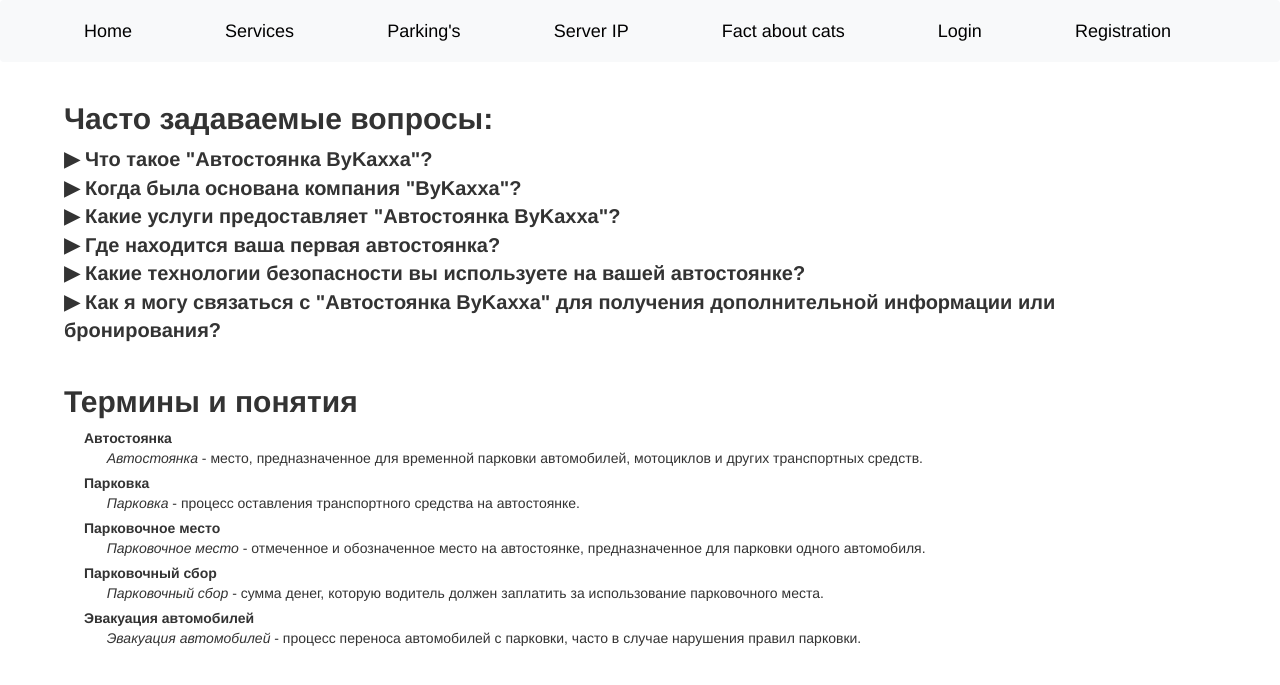
After one commit to Kaxxa27/Django-AutoParking, a Django app: page /myparking/faq/ in a window 1280 px wide. The commit adds this page. Shown: the top 685 px of the page. Run offline with Django 4.2, Linux system fonts and the light colour scheme; some libraries are stand-ins or nearby versions.

Commit message:
Added FAQ and vocabulary.

```diff
--- /dev/null
+++ b/myparking/static/myparking/css/dropdown.css
@@ -0,0 +1,39 @@
+
+/* Dropdown Button */
+.dropbtn {
+  background-color: inherit;
+  color: black;
+  padding: 16px;
+  font-size: 16px;
+  border: none;
+}
+
+/* The container <div> - needed to position the dropdown content */
+.dropdown {
+  position: relative;
+  display: inline-block;
+}
+
+/* Dropdown Content (Hidden by Default) */
+.dropdown-content {
+  display: none;
+  margin-top: 40%; /* Для того, чтобы работало с navbar-rand из bootsrap*/
+  position: absolute;
+  background-color: white;
+  min-width: 160px;
+  box-shadow: 0px 8px 16px 0px rgba(0,0,0,0.2);
+  z-index: 1;
+}
+
+/* Links inside the dropdown */
+.dropdown-content a {
+  color: black;
+  background: inherit;
+  padding: 12px 16px;
+  text-decoration: none;
+  display: block;
+}
+
+
+/* Show the dropdown menu on hover */
+.dropdown:hover .dropdown-content {display: block;}
--- /dev/null
+++ b/myparking/static/myparking/css/faq.css
@@ -0,0 +1,11 @@
+details p {
+    font-style: italic;
+    padding-left: 40px;
+}
+
+.terms {
+    margin-top: 20px;
+}
+.terms dl dd {
+    margin-left: 2%;
+}
--- a/myparking/static/myparking/css/site_style.css
+++ b/myparking/static/myparking/css/site_style.css
@@ -15,6 +15,12 @@
 .my-align-center{
     display: flex;
     justify-content: center;
+    flex-direction: column;
+}
+
+.my-align-left{
+    display: flex;
+    justify-content: left;
     flex-direction: column;
 }
 
@@ -40,6 +46,26 @@
     font-weight: bold;
     font-size: 20px;
 }
+.text-italic{
+    font-style: italic;
+}
+
+.text-bold{
+     font-weight: bold;
+}
+
+.text-10{
+    font-size: 10px;
+}
+
+.text-20{
+    font-size: 20px;
+}
+
+.text-30{
+    font-size: 30px;
+}
+
 .text-align-center{
    text-align: center;
 }
--- a/myparking/templates/base_generic.html
+++ b/myparking/templates/base_generic.html
@@ -10,6 +10,7 @@
 
   {% load static %}
   <link rel="stylesheet" href="{% static 'myparking/css/site_style.css' %}">
+  <link rel="stylesheet" href="{% static 'myparking/css/dropdown.css' %}">
   <link rel="icon" href="{% static 'myparking/images/logo/bykaxxa_logo.png' %}" type="image/png">
   <link rel="stylesheet" href="https://maxcdn.bootstrapcdn.com/bootstrap/3.3.7/css/bootstrap.min.css">
   <script src="https://ajax.googleapis.com/ajax/libs/jquery/1.12.4/jquery.min.js"></script>
@@ -25,8 +26,17 @@
         <!--Main NavBar-->
         <nav class="navbar navbar-expand-xl navbar-light bg-light">
            <div class="container-fluid">
+
               <a class="navbar-brand" href="{% url 'index'%}">Home</a>
-              <a class="navbar-brand" href="{% url 'about'%}">About</a>
+
+               <div class="dropdown">
+                 <button class="navbar-brand dropbtn">Services</button>
+                <div class="dropdown-content">
+                    <a href="{% url 'about'%}">About</a>
+                    <a href="{% url 'FAQ'%}">FAQ</a>
+                </div>
+              </div>
+
               <a class="navbar-brand" href="{% url 'parking_list'%}">Parking's</a>
 
                 {% if user.is_authenticated %}
@@ -52,10 +62,8 @@
   </div>
 
   <div class="my-main-container">
-          <div class="row">
-            {% block content %}
-            {% endblock %}
-          </div>
+      {% block content %}
+      {% endblock %}
   </div>
 
 </body>
--- /dev/null
+++ b/myparking/templates/faq.html
@@ -0,0 +1,104 @@
+{% extends "base_generic.html"%}
+{% load static %}
+
+{% block style %}
+  <link rel="stylesheet" href="{% static 'myparking/css/faq.css' %}">
+{% endblock %}
+
+
+{% block title%}
+<title>FAQ</title>
+{% endblock %}
+
+{% block content%}
+
+<div class="main-container my-align-left">
+    <article>
+        <h3 class="text-bold text-30">Часто задаваемые вопросы:</h3>
+        <details>
+            <summary class="text-20 text-bold">&#9654 Что такое "Автостоянка ByKaxxa"?</summary>
+            <p>
+                "Автостоянка ByKaxxa" - это современная сеть автомобильных парковок,
+                предоставляющая услуги хранения и обслуживания транспортных средств.
+            </p>
+        </details>
+         <details>
+            <summary class="text-20 text-bold">&#9654 Когда была основана компания "ByKaxxa"?</summary>
+            <p>
+                Компания была основана в 2017 году.
+            </p>
+        </details>
+
+         <details>
+            <summary class="text-20 text-bold">&#9654 Какие услуги предоставляет "Автостоянка ByKaxxa"?</summary>
+            <p>
+                Мы предоставляем услуги по хранению и обслуживанию автомобилей, мотоциклов и других транспортных средств.
+            </p>
+        </details>
+
+         <details>
+            <summary class="text-20 text-bold">&#9654 Где находится ваша первая автостоянка?</summary>
+            <p>
+                Наша первая крупная автостоянка находится в центре Минска.
+            </p>
+        </details>
+
+         <details>
+            <summary class="text-20 text-bold">&#9654 Какие технологии безопасности вы используете на вашей автостоянке?</summary>
+            <p>
+                Мы постоянно улучшаем технологии безопасности на наших автостоянках для
+                обеспечения безопасности транспортных средств и клиентов.
+            </p>
+        </details>
+         <details>
+            <summary class="text-20 text-bold">&#9654 Как я могу связаться с "Автостоянка ByKaxxa" для получения дополнительной информации или бронирования?</summary>
+            <p>
+                Для связи с нами и получения дополнительной информации, пожалуйста,
+                посетите наш веб-сайт или позвоните по указанным на сайте контактным номерам телефона.
+            </p>
+        </details>
+    </article>
+
+    <article class="terms">
+        <h3 class="text-bold text-30">Термины и понятия</h3>
+        <div style="padding-left: 20px;">
+            <dl>
+                <dt>Автостоянка</dt>
+                <dd>
+                    <em>Автостоянка</em> - место, предназначенное для временной парковки автомобилей,
+                    мотоциклов и других транспортных средств.
+                </dd>
+
+                <dt>Парковка</dt>
+                <dd>
+                    <em>Парковка</em> - процесс оставления транспортного средства на автостоянке.
+                </dd>
+
+                <dt>Парковочное место</dt>
+                <dd>
+                    <em>Парковочное место</em> - отмеченное и обозначенное место на автостоянке,
+                    предназначенное для парковки одного автомобиля.
+                </dd>
+
+                <dt>Парковочный сбор</dt>
+                <dd>
+                    <em>Парковочный сбор</em> - сумма денег,
+                    которую водитель должен заплатить за использование парковочного места.
+                </dd>
+
+                <dt>Эвакуация автомобилей</dt>
+                <dd>
+                    <em>Эвакуация автомобилей</em> -  процесс переноса автомобилей с парковки,
+                    часто в случае нарушения правил парковки.
+                </dd>
+            </dl>
+
+        </div>
+
+
+
+    </article>
+
+</div>
+
+{% endblock %}
--- a/myparking/urls.py
+++ b/myparking/urls.py
@@ -7,6 +7,7 @@ from . import views
 urlpatterns = [
      path(r'', views.index, name='index'),
      path(r'about/', TemplateView.as_view(template_name="about.html"), name='about'),
+     path(r'faq/', TemplateView.as_view(template_name="faq.html"), name='FAQ'),
      path('register/', views.registration_view, name='register'),
 
      path('parking_list/', views.parking_list, name='parking_list'),
```
Also changed, not shown: db.sqlite3.
